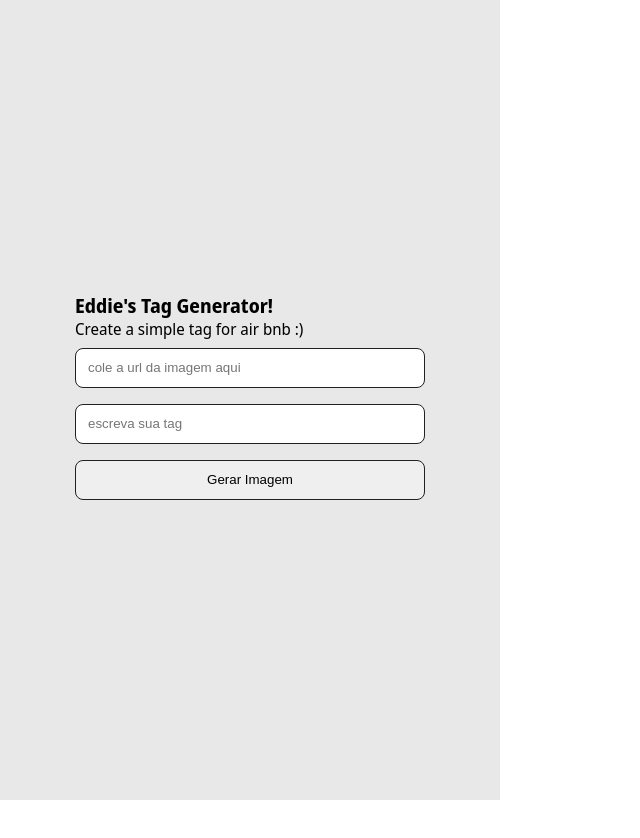
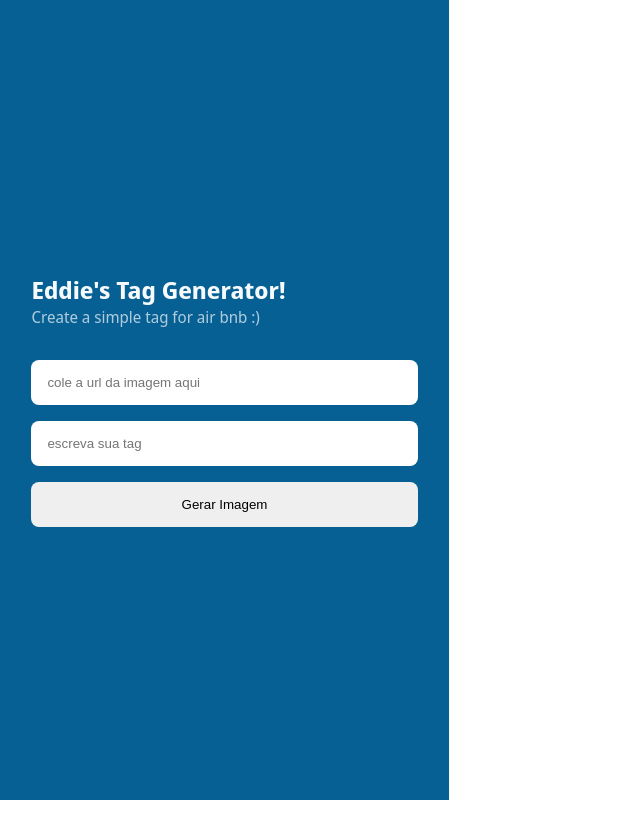
Before and after one commit to kelvin401/eddie-s-tag-generator, a React (Create React App) app: page / in a window 1280 px wide. Shown: the top 838 px of the page, without its empty margins (0-640 px from the left). After the commit the page ends 800 px from the top, so only its background shows below. Built offline with nearby package versions, Linux system fonts and the light colour scheme.

Commit message:
Edit styles css grid

```diff
--- a/src/style.css
+++ b/src/style.css
@@ -15,65 +15,39 @@ body {
   font-family: 'Noto Sans Display', sans-serif;
 }
 
-main {
-  width: 100%;
-  max-width: 1120px;
-  height: 100vh;
-
-  color: var(--font-black);
-
-  display: flex;
-  gap: 2rem;
-  justify-content: space-between;
-  align-items: center;
+.sidebar {
+  border-right: 1px solid #f7fafc;
+  background: #076094;
 }
 
-aside {
-  background: rgba(204, 204, 204, 0.452);
-  width: 500px;
+/* Demo */
+.showcase {
+  display: grid;
   height: 100vh;
-  padding: 0 2rem;
-  display: flex;
-  flex-direction: column;
-  justify-content: center;
-  align-items: center;
 }
 
-input {
-  margin: 0.5rem 0;
-  border-radius: 8px;
-  border: 1px solid var(--font-black);
-  width: 350px;
-  height: 40px;
-  outline: none;
-  padding: 0.75rem;
+/* Selects every direct child and applies general styles for the demo */
+.showcase > * {
+  color: #f7fafc;
+  display: grid;
+  place-items: center;
+  padding: 10px;
 }
 
-form {
-  display: flex;
-  flex-direction: column;
-  width: max-content;
+.hero {
+  margin-bottom: 1rem;
 }
 
-button {
-  margin: 0.5rem 0;
-
-  width: 350px;
-  height: 40px;
-  border-radius: 8px;
-  border: 1px solid var(--font-black);
-  cursor: pointer;
+.hero h1 {
+  font-size: 1.5rem;
 }
 
-section {
-  position: relative;
-  content: '';
+.hero p {
+  color: #f7fafcb2;
 }
 
-img {
-  margin: 2rem 0;
-  width: 500px;
-  height: auto;
+.main {
+  position: relative;
 }
 
 #tag {
@@ -81,16 +55,53 @@ img {
   text-transform: capitalize;
   border-radius: 8px;
   background: #fff;
+  color: #202124;
   padding: 0.3rem;
-  top: 5rem;
+  top: 3rem;
   left: 1rem;
   width: fit-content;
 }
 
+form {
+  display: flex;
+  flex-direction: column;
+  gap: 1rem;
+  width: 90%;
+}
 
-@media (max-width: 500px) {
-  main {
-    display: flex;
-    flex-direction: column;
+input {
+  padding: 16px;
+}
+
+input,
+button {
+  width: 100%;
+  height: 45px;
+  border-radius: 8px;
+  outline: none;
+  border: 0;
+}
+
+@media screen and (min-width: 64em) {
+  .showcase {
+    grid-template-columns: 450px 1fr;
+    grid-template-rows: 50px repeat(2, 1fr) 50px;
+    grid-template-areas:
+      'sidebar main main'
+      'sidebar main main'
+      'sidebar main main'
+      'sidebar main main';
+  }
+  .header {
+    grid-area: header;
+  }
+  .sidebar {
+    grid-area: sidebar;
+  }
+  .main {
+    grid-area: main;
+  }
+  .footer {
+    grid-area: footer;
   }
 }
```
